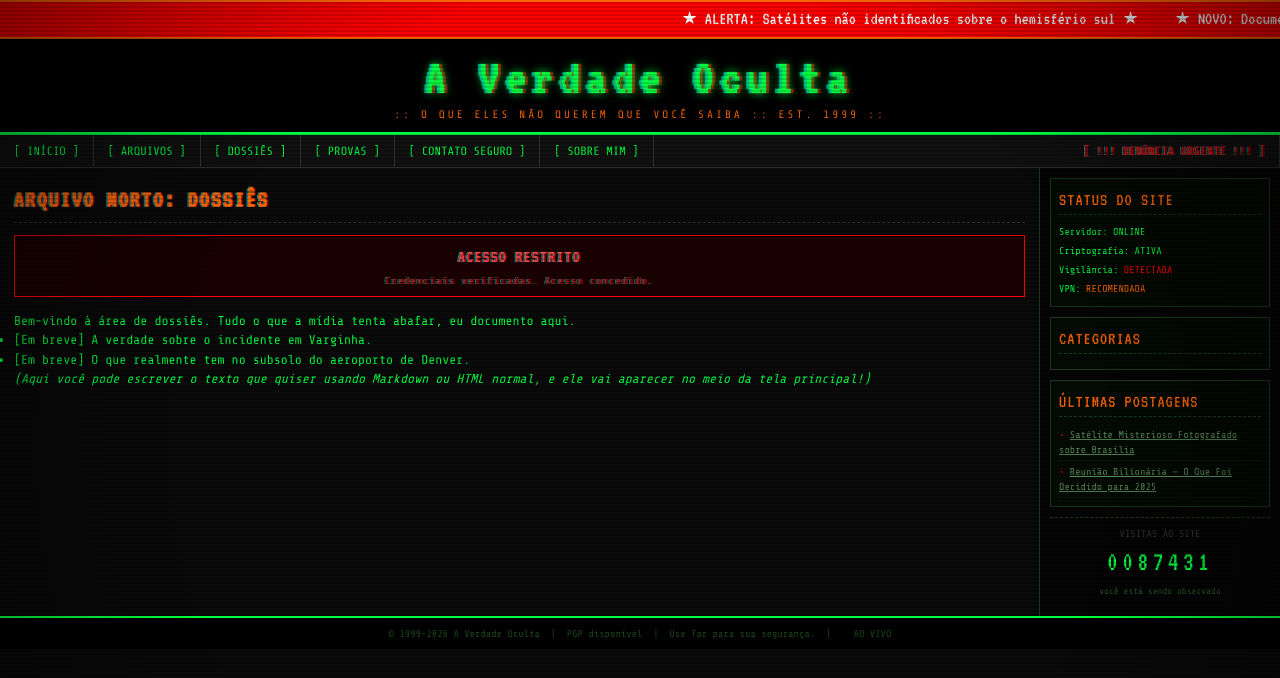
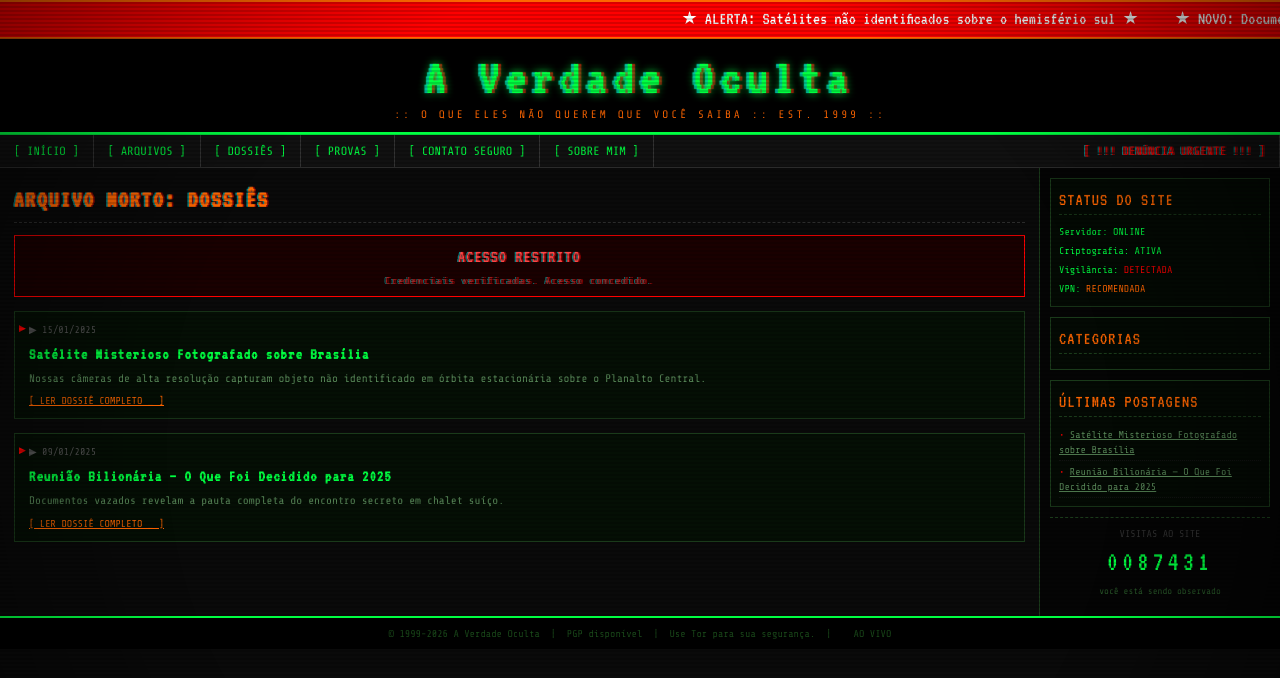
Before and after one commit to bruno-rpg-emerick/emerick-site-rpg, a Jekyll site: the page built from dossies.md, in a window 1280 px wide. Shown: the top 678 px of the page. Built offline with Jekyll 4.4.1, drawn with Linux system fonts in a browser that asks for light colours.

Commit message:
Update dossies.md

```diff
--- a/dossies.md
+++ b/dossies.md
@@ -11,9 +11,22 @@ permalink: /dossies/
   <small>Credenciais verificadas. Acesso concedido.</small>
 </div>
 
-Bem-vindo à área de dossiês. Tudo o que a mídia tenta abafar, eu documento aqui.
+{% for post in site.posts %}
+  <div class="post-card">
+    <div class="post-meta">
+      <span class="post-date">▶ {{ post.date | date: "%d/%m/%Y" }}</span>
 
-* [Em breve] A verdade sobre o incidente em Varginha.
-* [Em breve] O que realmente tem no subsolo do aeroporto de Denver.
+      {% for category in post.categories %}
+        <span class="tag">{{ category | upcase }}</span>
+      {% endfor %}
+    </div>
 
-*(Aqui você pode escrever o texto que quiser usando Markdown ou HTML normal, e ele vai aparecer no meio da tela principal!)*
+    <h2 class="post-title">
+      <a href="{{ post.url | relative_url }}">{{ post.title }}</a>
+    </h2>
+
+    <p class="post-excerpt">{{ post.excerpt | strip_html | truncatewords: 25 }}</p>
+
+    <a href="{{ post.url | relative_url }}" class="read-more">[ LER DOSSIÊ COMPLETO _ ]</a>
+  </div>
+{% endfor %}
```
